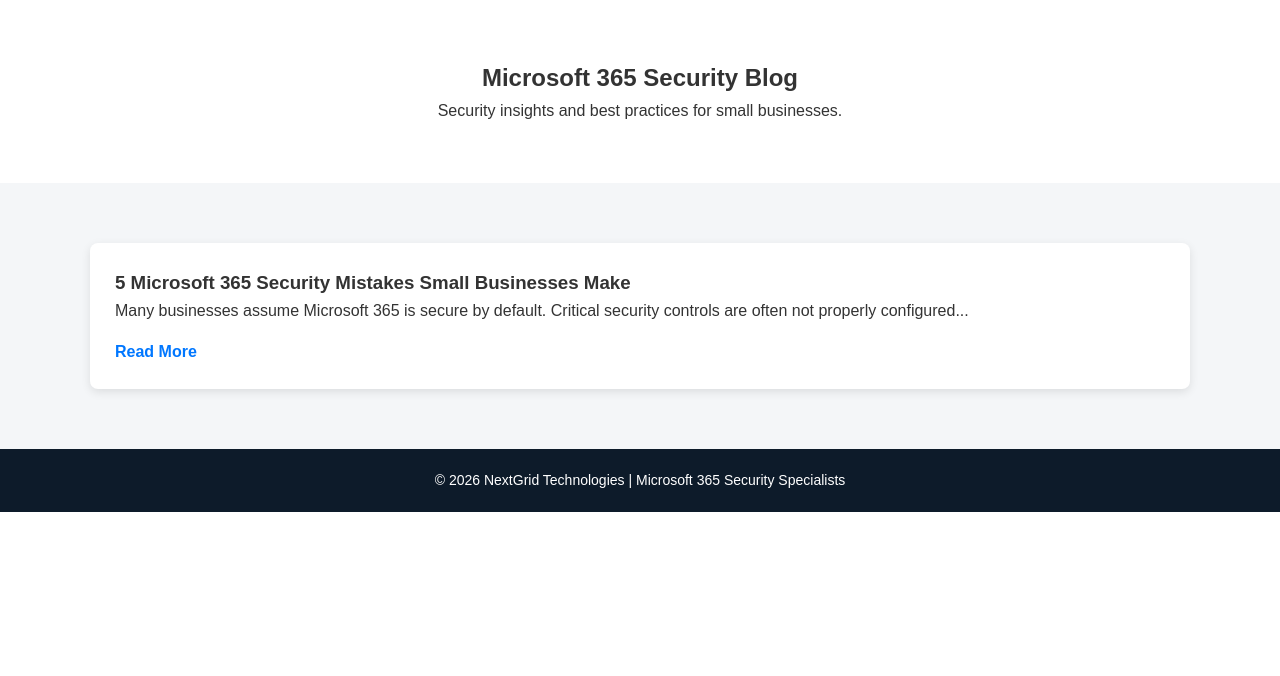
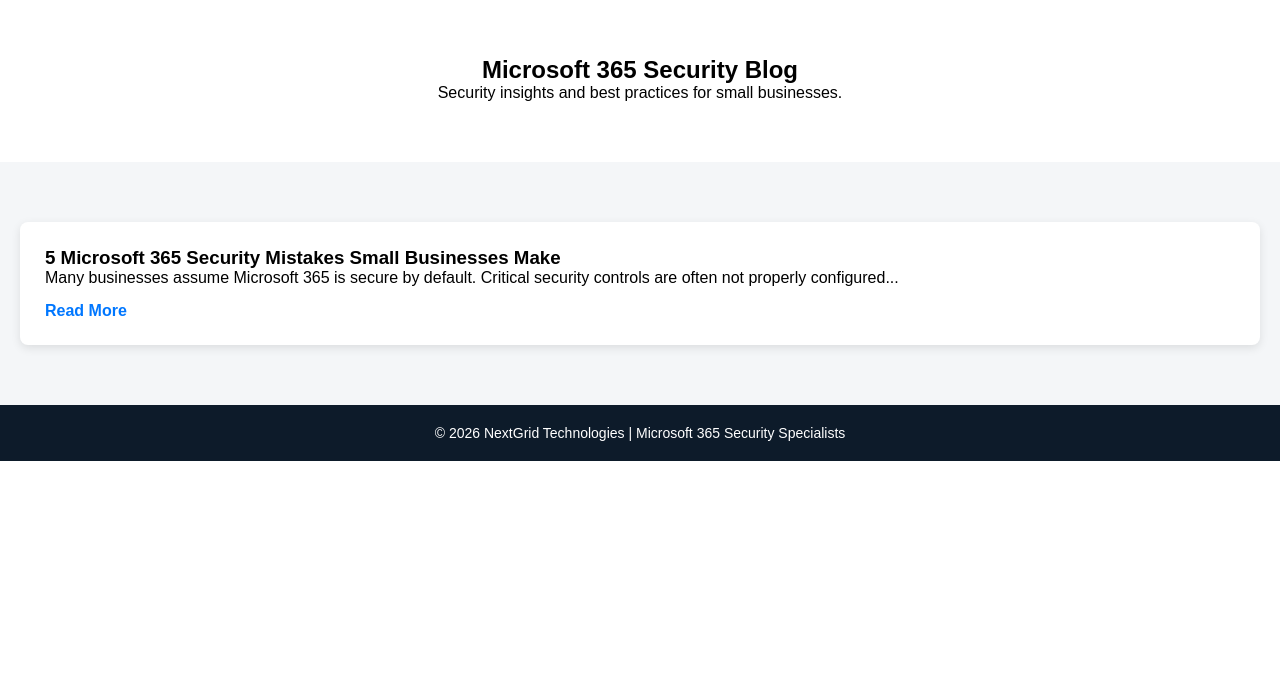
Before and after one commit to Chikanyac/NextGridTechnologies.co.za, a PHP site: page /blog.html in a window 1280 px wide. Shown: the part 124-800 px from the top of the page. Run offline with PHP 8.4, Linux system fonts and the light colour scheme.

Commit message:
Update styles.css

```diff
--- a/styles.css
+++ b/styles.css
@@ -5,20 +5,8 @@
   margin: 0;
   padding: 0;
   box-sizing: border-box;
-  font-family: Arial, sans-serif;
+  font-family: 'Poppins', sans-serif;
 }
-
-body {
-  line-height: 1.6;
-  color: #333;
-}
-
-.container {
-  width: 90%;
-  max-width: 1100px;
-  margin: auto;
-}
-
 /* =========================
    HEADER WITH BACKGROUND IMAGE
 ========================= */
```
